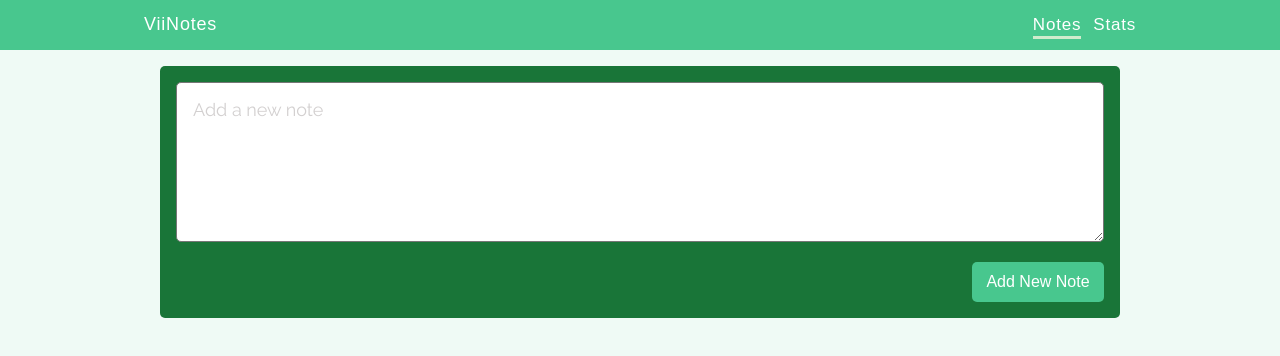
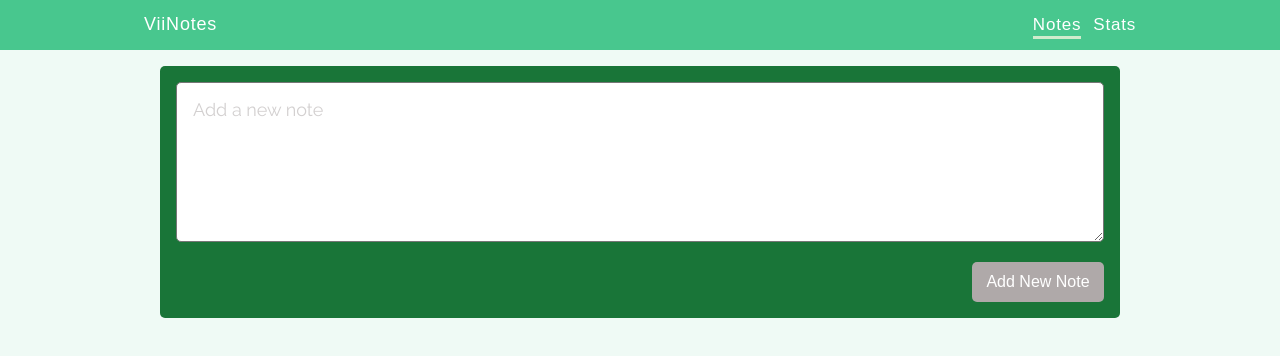
Before and after one commit to zeyd-inik/ViiNotes, a Vue app: page / in a window 1280 px wide. Shown: the top 356 px of the page. Built offline with nearby package versions, Linux system fonts and the light colour scheme.

Commit message:
Add disable functionallty to AddNotesForm

```diff
--- a/src/components/AddNotesForm.vue
+++ b/src/components/AddNotesForm.vue
@@ -19,7 +19,9 @@ function addNote() {
 <template>
     <form @submit.prevent="addNote">
         <textarea v-model="userInput" placeholder="Add a new note"></textarea>
-        <button class="btn" type="submit">add new note</button>
+        <button class="btn" :class="{ btn_disabled: !userInput }" type="submit" :disabled="!userInput">
+            add new note
+        </button>
     </form>
 </template>
 
@@ -56,8 +58,14 @@ form {
         background-color: #48c78e;
         margin-top: 16px;
         text-transform: capitalize;
+    }
+    &:hover {
+        cursor: pointer;
+    }
+    .btn_disabled {
+        background-color: rgb(175, 169, 169);
         &:hover {
-            cursor: pointer;
+            cursor: not-allowed;
         }
     }
 }
```
